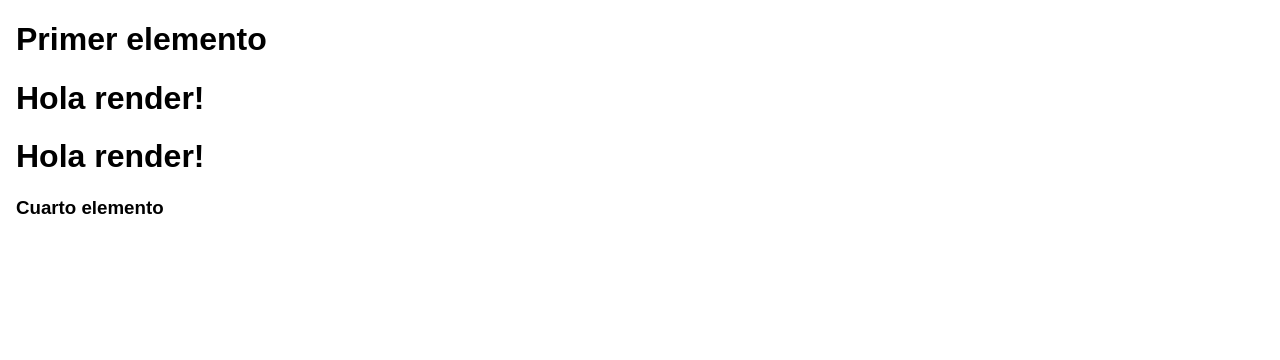
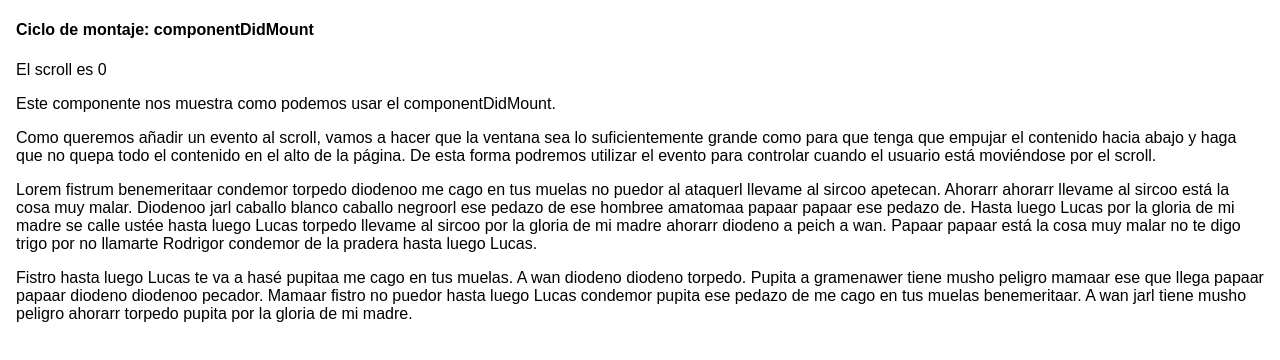
Before and after one commit to nikosantis/react-practice, a React (Create React App) app: page / in a window 1280 px wide. Shown: the top 360 px of the page. Built offline with nearby package versions, Linux system fonts and the light colour scheme.

Commit message:
componentDidMount

```diff
--- a/src/App.js
+++ b/src/App.js
@@ -1,12 +1,12 @@
 import React, { Component } from 'react'
-import Render from './sections/life-cycle/Render'
+import EjemploDeComponentDidMount from './sections/life-cycle/componentDidMount'
 
 class App extends Component {
 
   render () {
     return (
       <div className="App">
-        <Render />
+        <EjemploDeComponentDidMount />
       </div>
     )
   }
--- /dev/null
+++ b/src/sections/life-cycle/componentDidMount.js
@@ -0,0 +1,42 @@
+import React, { Component } from 'react'
+
+class EjemploDeComponentDidMount extends Component {
+  constructor (props) {
+    console.log('constructor')
+    super(props)
+    this.state = { scroll: 0 }
+    // debugger
+  }
+
+  componentWillMount () {
+    console.log('componentWillMount')
+    // debugger
+  }
+
+  componentDidMount () {
+    console.log('componentDidMount')
+    // debugger
+    // this.setState({ otroState: '' })
+    document.addEventListener('scroll', () => {
+      // console.log(window.scrollY)
+      this.setState({ scroll: window.scrollY })
+    })
+  }
+
+  render () {
+    console.log('render')
+    // debugger
+    return (
+      <div>
+        <h4>Ciclo de montaje: componentDidMount</h4>
+        <p>El scroll es {this.state.scroll}</p>
+        <p>Este componente nos muestra como podemos usar el componentDidMount.</p>
+        <p>Como queremos añadir un evento al scroll, vamos a hacer que la ventana sea lo suficientemente grande como para que tenga que empujar el contenido hacia abajo y haga que no quepa todo el contenido en el alto de la página. De esta forma podremos utilizar el evento para controlar cuando el usuario está moviéndose por el scroll.</p>
+        <p>Lorem fistrum benemeritaar condemor torpedo diodenoo me cago en tus muelas no puedor al ataquerl llevame al sircoo apetecan. Ahorarr ahorarr llevame al sircoo está la cosa muy malar. Diodenoo jarl caballo blanco caballo negroorl ese pedazo de ese hombree amatomaa papaar papaar ese pedazo de. Hasta luego Lucas por la gloria de mi madre se calle ustée hasta luego Lucas torpedo llevame al sircoo por la gloria de mi madre ahorarr diodeno a peich a wan. Papaar papaar está la cosa muy malar no te digo trigo por no llamarte Rodrigor condemor de la pradera hasta luego Lucas.</p>
+        <p>Fistro hasta luego Lucas te va a hasé pupitaa me cago en tus muelas. A wan diodeno diodeno torpedo. Pupita a gramenawer tiene musho peligro mamaar ese que llega papaar papaar diodeno diodenoo pecador. Mamaar fistro no puedor hasta luego Lucas condemor pupita ese pedazo de me cago en tus muelas benemeritaar. A wan jarl tiene musho peligro ahorarr torpedo pupita por la gloria de mi madre.</p>
+      </div>
+    )
+  }
+}
+
+export default EjemploDeComponentDidMount
```
